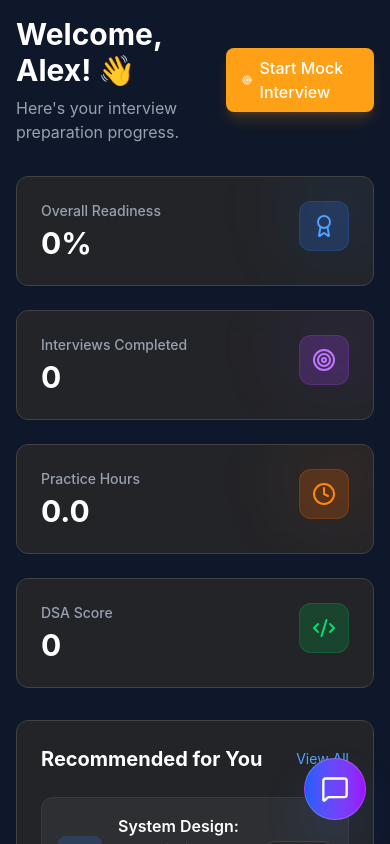
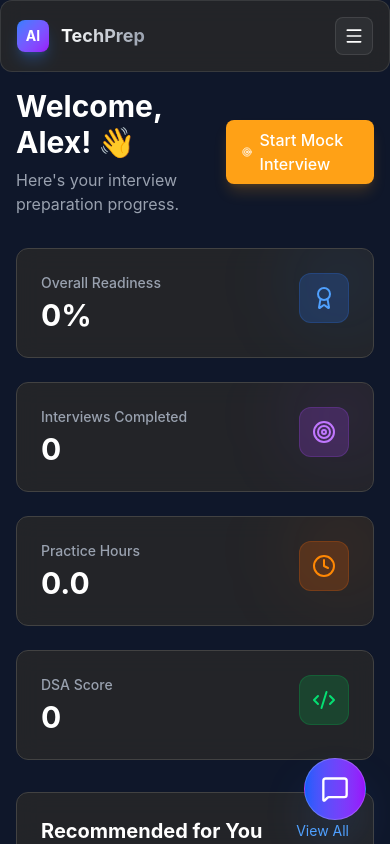
Before and after one commit to Master-arman/A2O-INT_PREPARATION, a React (Vite) app: page / in a window 390 px wide. Built offline with nearby package versions, Linux system fonts and the light colour scheme.

Commit message:
Added mobile responsive sidebar navigation

```diff
--- a/src/components/Layout.jsx
+++ b/src/components/Layout.jsx
@@ -1,10 +1,17 @@
+import { useState, useEffect } from 'react';
 import { Outlet, Link, useLocation } from 'react-router-dom';
-import { LayoutDashboard, User, FileUp, Code, Briefcase, Trophy, Mic, Building2, BarChart2, LogOut } from 'lucide-react';
+import { LayoutDashboard, User, FileUp, Code, Briefcase, Trophy, Mic, Building2, BarChart2, LogOut, Menu, X } from 'lucide-react';
 import { motion } from 'framer-motion';
 import Chatbot from './Chatbot';
 
 const Layout = () => {
   const location = useLocation();
+  const [isMobileMenuOpen, setIsMobileMenuOpen] = useState(false);
+
+  // Close mobile menu when route changes
+  useEffect(() => {
+    setIsMobileMenuOpen(false);
+  }, [location.pathname]);
 
   const authUserStr = localStorage.getItem('user');
   let isAdmin = false;
@@ -33,10 +40,40 @@ const Layout = () => {
   };
 
   return (
-    <div className="flex h-screen bg-[#0f172a] text-white font-sans overflow-hidden">
+    <div className="flex flex-col md:flex-row h-screen bg-[#0f172a] text-white font-sans overflow-hidden">
       <Chatbot />
+
+      {/* Mobile Top Header */}
+      <div className="md:hidden flex items-center justify-between p-4 glass-panel border-b border-white/10 z-50">
+        <div className="flex items-center gap-3">
+          <div className="w-8 h-8 rounded-lg bg-gradient-to-br from-blue-500 to-purple-600 flex items-center justify-center font-bold text-sm shadow-lg shadow-blue-500/30">
+            AI
+          </div>
+          <h1 className="text-lg font-bold bg-clip-text text-transparent bg-gradient-to-r from-white to-gray-400">
+            TechPrep
+          </h1>
+        </div>
+        <button
+          onClick={() => setIsMobileMenuOpen(!isMobileMenuOpen)}
+          className="p-2 bg-white/5 border border-white/10 rounded-lg text-white hover:bg-white/10 transition-colors"
+        >
+          {isMobileMenuOpen ? <X className="w-5 h-5" /> : <Menu className="w-5 h-5" />}
+        </button>
+      </div>
+
+      {/* Mobile Sidebar Overlay */}
+      {isMobileMenuOpen && (
+        <div
+          className="fixed inset-0 bg-black/60 backdrop-blur-sm z-40 md:hidden"
+          onClick={() => setIsMobileMenuOpen(false)}
+        />
+      )}
+
       {/* Sidebar */}
-      <aside className="w-64 glass-panel border-r border-[#1e293b]/50 m-4 flex flex-col justify-between hidden md:flex rounded-2xl shadow-2xl z-40">
+      <aside className={`
+        fixed md:relative inset-y-0 left-0 w-64 glass-panel border-r border-[#1e293b]/50 m-4 flex flex-col justify-between rounded-2xl shadow-2xl z-50 transition-transform duration-300 ease-in-out
+        ${isMobileMenuOpen ? 'translate-x-0' : '-translate-x-[150%] md:translate-x-0'}
+      `}>
         <div className="p-6">
           <div className="flex items-center gap-3 mb-10">
             <div className="w-10 h-10 rounded-xl bg-gradient-to-br from-blue-500 to-purple-600 flex items-center justify-center font-bold text-lg shadow-lg shadow-blue-500/30">
```
